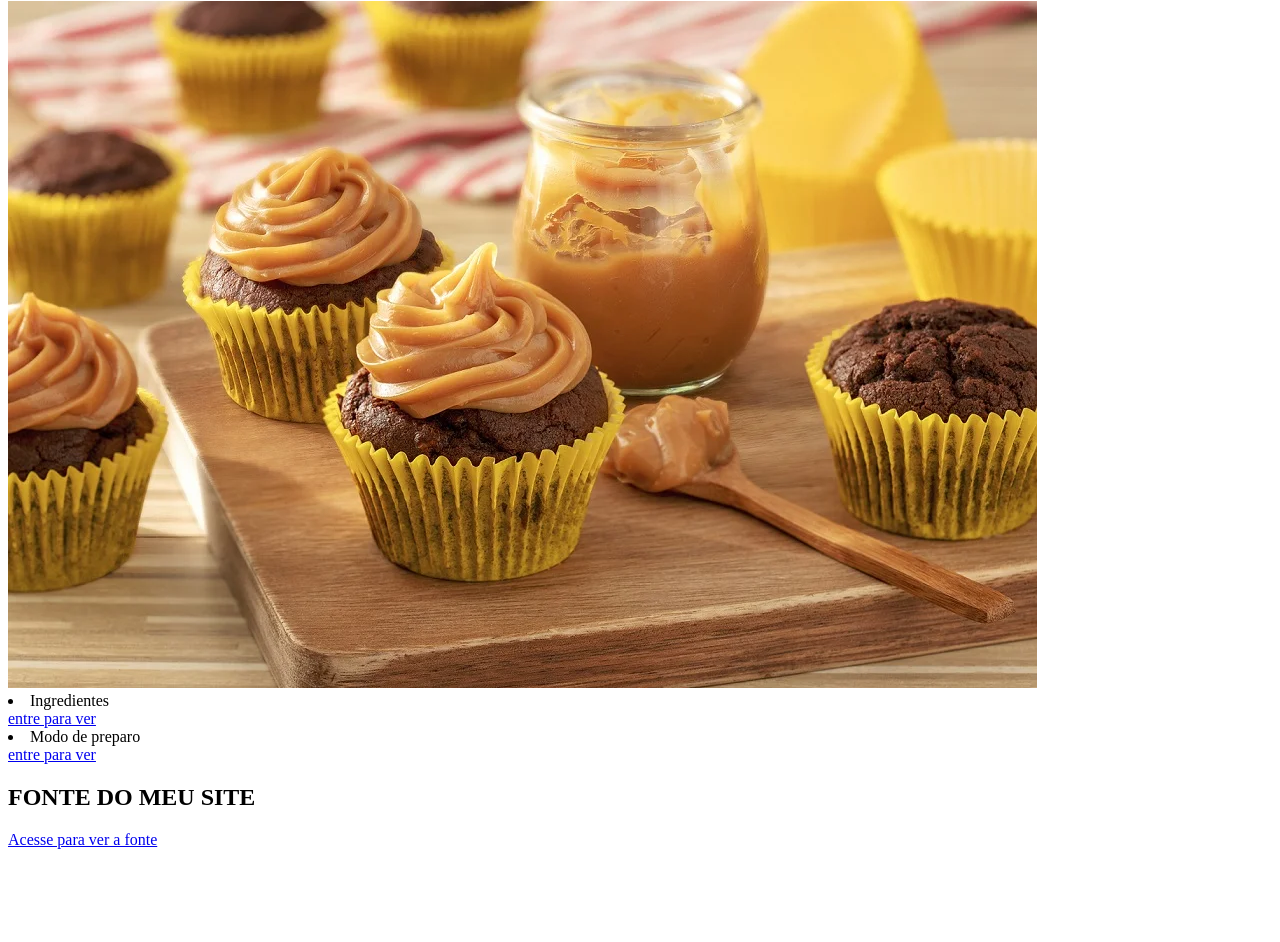
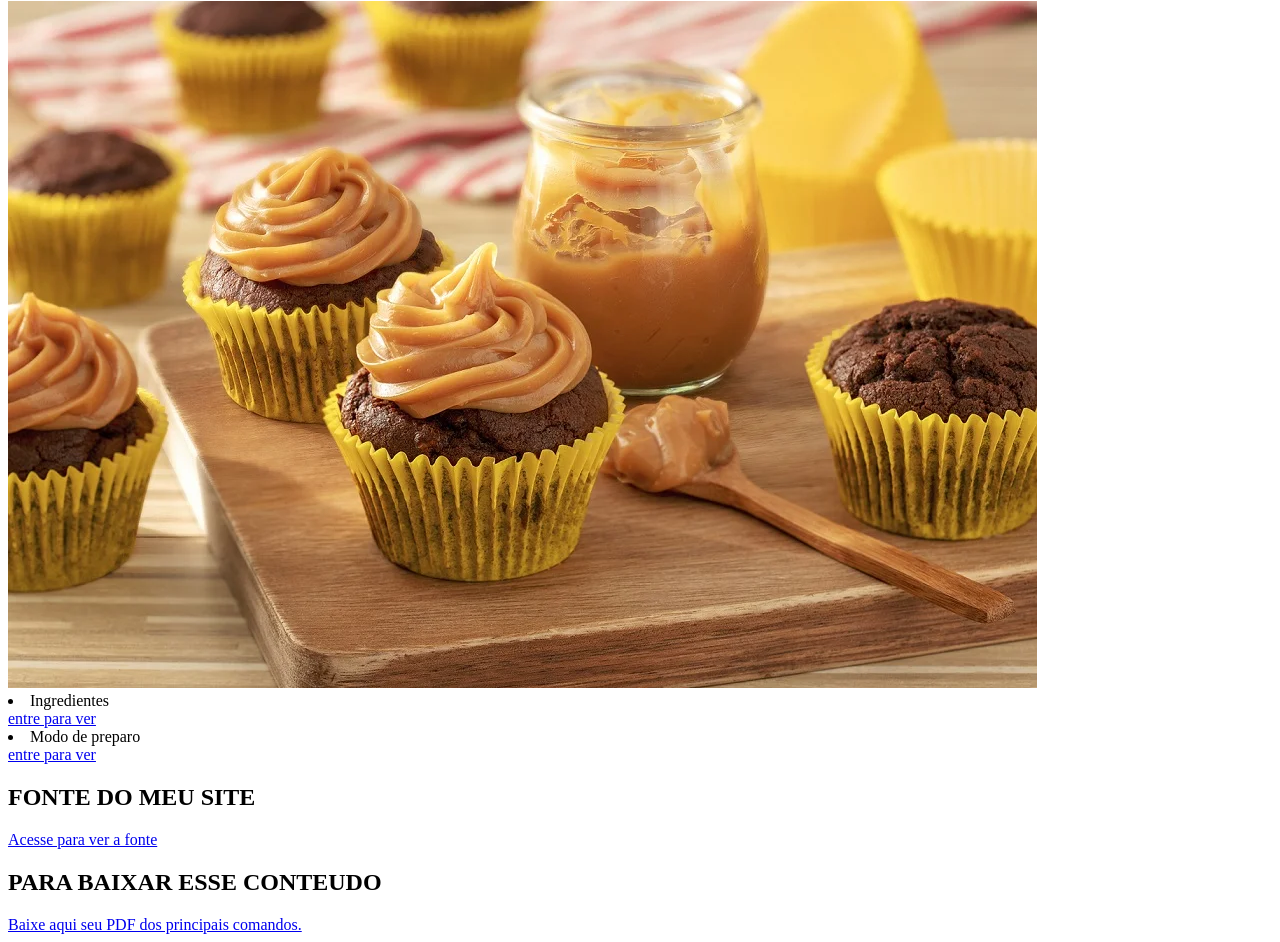
Before and after one commit to Pedro280407/2024, a plain HTML site: page index.html in a window 1280 px wide. Shown: the part 736-1678 px from the top of the page. Before the commit the page ends 1593 px from the top, so only its background shows below. Drawn offline with Linux system fonts and the light colour scheme.

Commit message:
Update index.html

```diff
--- a/index.html
+++ b/index.html
@@ -22,6 +22,8 @@
 
     <h2> FONTE DO MEU SITE </h2>
     <a href="https://cybercook.com.br/receitas/bolos/cupcakes/receita-basica-de-cupcake-15565" target="_blank">Acesse para ver a fonte</a>
-
+<h2> PARA BAIXAR ESSE CONTEUDO </h2>
+    <a href="https://github.com/rogeriodfreis/HTML-CSS/blob/main/COINI.pdf" target="_blank"  download="index.html" type="aplication/pdf">
+        Baixe aqui seu PDF dos principais comandos.
 </body>
 </html>
```
